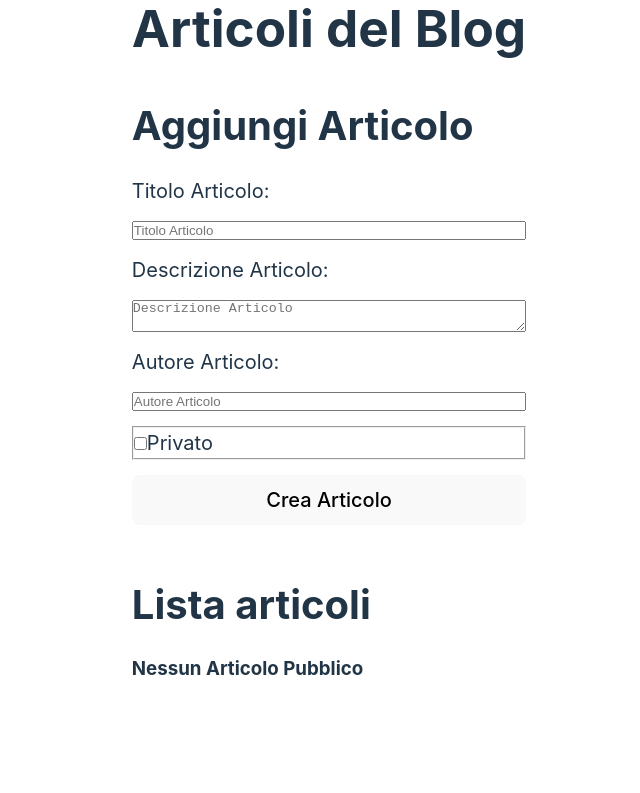
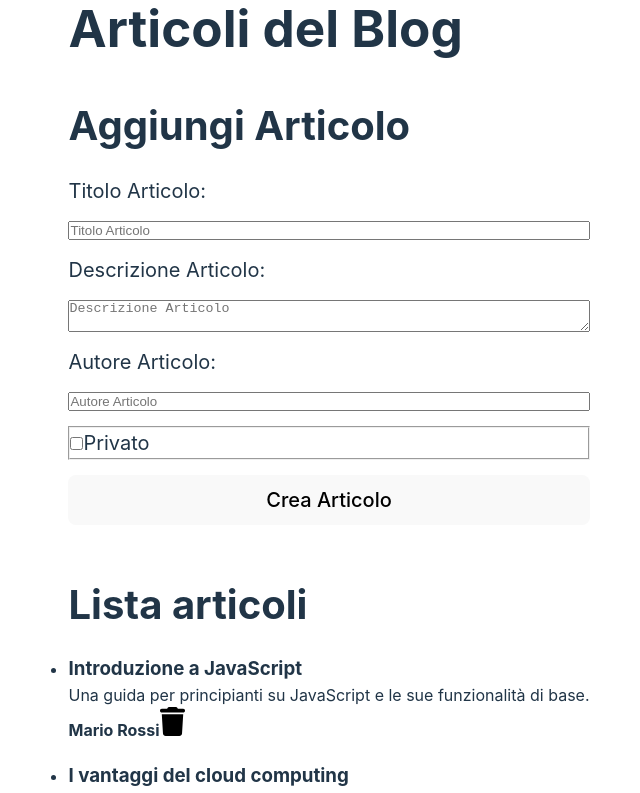
Before and after one commit to marcogulino-mg/react-form-multifield, a React (Vite) app: page / in a window 1280 px wide. Shown: the top 793 px of the page, without its empty margins (311-951 px from the left). Built offline with nearby package versions, Linux system fonts and the light colour scheme.

Commit message:
[feat] create a function that removes an article when the trash can icon is clicked

```diff
--- a/src/components/subcomponents/Article.jsx
+++ b/src/components/subcomponents/Article.jsx
@@ -10,6 +10,12 @@ export default function Article(props) {
                 <h3>{blogpost.title}</h3>
                 <p>{blogpost.description}</p>
                 <span className="author-article">{blogpost.author}</span>
+                <img
+                  className="trash-bin"
+                  src="./img/trash-solid.svg"
+                  alt="remove article"
+                  onClick={() => props.onClick(blogpost.id)}
+                />
               </li>
             )
         )}
--- a/src/components/subcomponents/ArticleLists.jsx
+++ b/src/components/subcomponents/ArticleLists.jsx
@@ -31,7 +31,7 @@ export default function Articlelist() {
 
     // Se nessun values ha la stringa vuota allora stamperò nella pagina l'articolo
     if (checkEmptiness) {
-      // Salviamo
+      // Aggiorniamo la variabile di stato inserendo nell'array il nuovo articolo + id
       setListArticle((currentArticle) => [
         ...currentArticle,
         { id: listArticle[listArticle.length - 1].id + 1, ...newArticle },
@@ -42,7 +42,7 @@ export default function Articlelist() {
     }
   }
 
-  //Funzione per gestire l'onChange dei campi del form
+  // Funzione per gestire l'onChange dei campi del form
   function handleFormData(e) {
     const value =
       e.target.type === "checkbox" ? e.target.checked : e.target.value;
@@ -52,6 +52,14 @@ export default function Articlelist() {
       [e.target.name]: value,
     }));
   }
+
+  // Funzione che cancella l'articolo basandosi sull'id
+  const removeArticle = (i) => {
+    const updatedArticlesList = listArticle.filter((article) => {
+      return article.id !== i;
+    });
+    setListArticle(updatedArticlesList);
+  };
 
   return (
     <div>
@@ -98,7 +106,7 @@ export default function Articlelist() {
         </form>
       </div>
 
-      <Article blogposts={listArticle} />
+      <Article blogposts={listArticle} onClick={removeArticle} />
     </div>
   );
 }
--- a/src/data/blogPosts.js
+++ b/src/data/blogPosts.js
@@ -5,7 +5,7 @@ const blogPosts = [
     description:
       "Una guida per principianti su JavaScript e le sue funzionalità di base.",
     author: "Mario Rossi",
-    hidden: true,
+    hidden: false,
   },
   {
     id: 2,
@@ -21,7 +21,7 @@ const blogPosts = [
     description:
       "Scopri perché sempre più aziende stanno migrando verso il cloud.",
     author: "Giulia Verdi",
-    hidden: true,
+    hidden: false,
   },
   {
     id: 4,
@@ -37,7 +37,7 @@ const blogPosts = [
     description:
       "Best practices per mantenere il tuo codice leggibile e manutenibile.",
     author: "Elena Rizzi",
-    hidden: true,
+    hidden: false,
   },
 ];
 
--- a/src/index.css
+++ b/src/index.css
@@ -100,3 +100,8 @@ li {
   gap: 20px;
   flex-direction: row;
 }
+
+.trash-bin {
+  max-width: 25px;
+  cursor: pointer;
+}
```
Also changed, not shown: public/img/trash-solid.svg (added).
